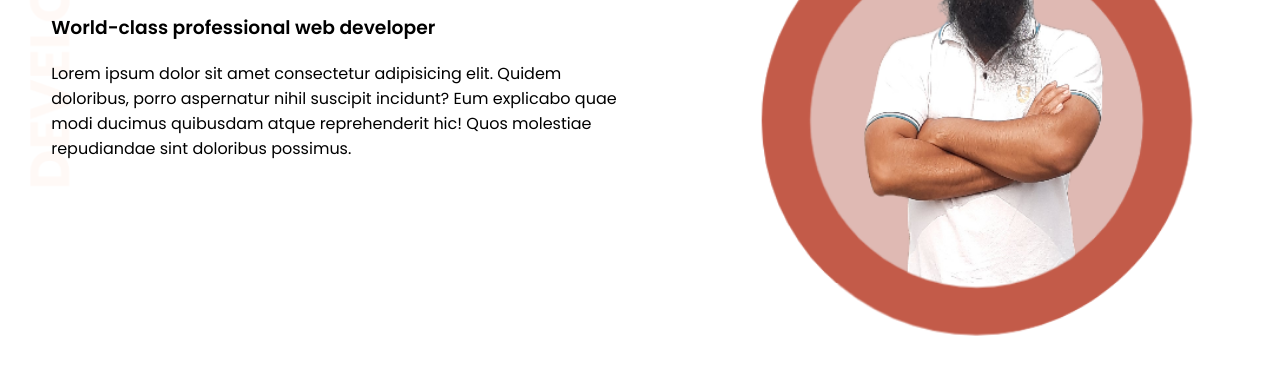
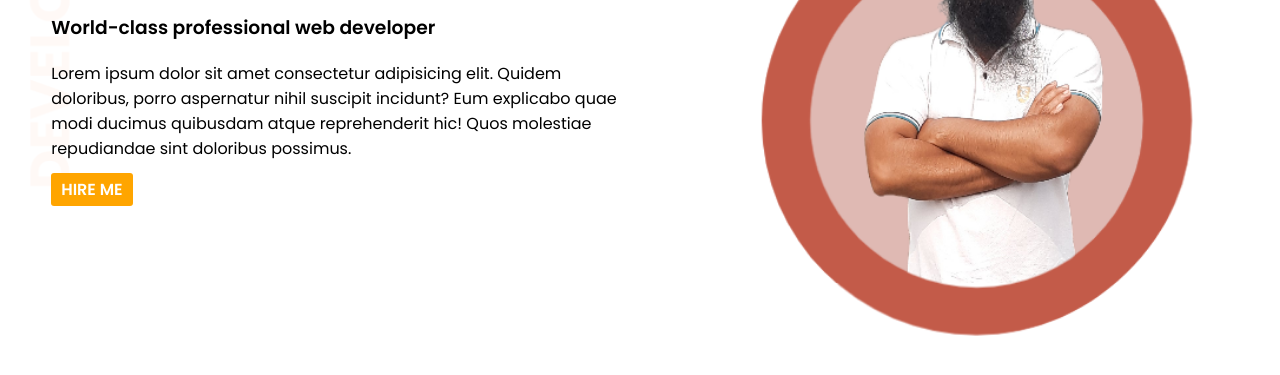
Before and after one commit to msahmedme/developer-portfolio, a plain HTML site: page index.html in a window 1280 px wide. Shown: the part 173-548 px from the top of the page. Drawn offline with Linux system fonts and the light colour scheme.

Commit message:
HIRE ME button added

```diff
--- a/CSS/style.css
+++ b/CSS/style.css
@@ -29,3 +29,13 @@ section{
     height: 500px;
     /* border: 1px solid red; */
 }
+
+.link-button{
+    text-decoration: none;
+    background-color: orange;
+    border-radius: 3px;
+    padding: 5px 10px;
+    color: white;
+    font-weight: 700;
+
+}
--- a/index.html
+++ b/index.html
@@ -11,12 +11,14 @@
 </head>
 <body>
 
-    <section class="top-banner">
+    <section class="top-banner ">
         <div class="half-width">
             <h1>Welcome To <br><span style="color: tomato;">M. Sabbir Ahmed's</span> Portfolio</h1>
             <h3>World-class professional web developer</h3>
             <p>Lorem ipsum dolor sit amet consectetur adipisicing elit. Quidem doloribus, porro aspernatur nihil suscipit incidunt? Eum explicabo quae modi ducimus quibusdam atque reprehenderit hic! Quos molestiae repudiandae sint doloribus possimus. </p>
+            <a class="link-button" href="https://www.linkedin.com/in/msahmedme/" target="_blank">HIRE ME</a>
         </div>
+
         <div class="half-width">
             <img class= "img1" src="./images/final_imag_1.png" alt="msahmedme">
         </div>
```
